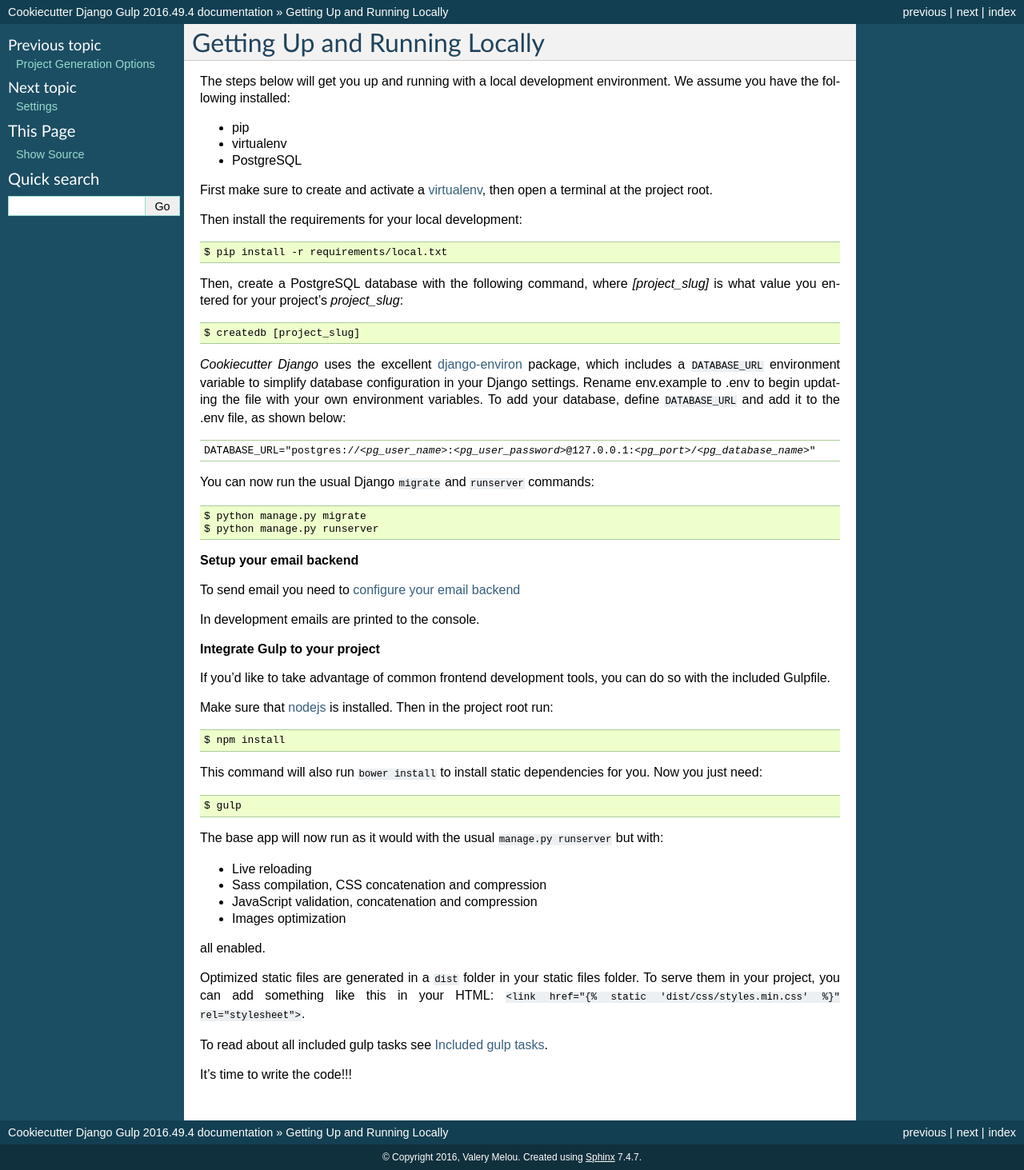
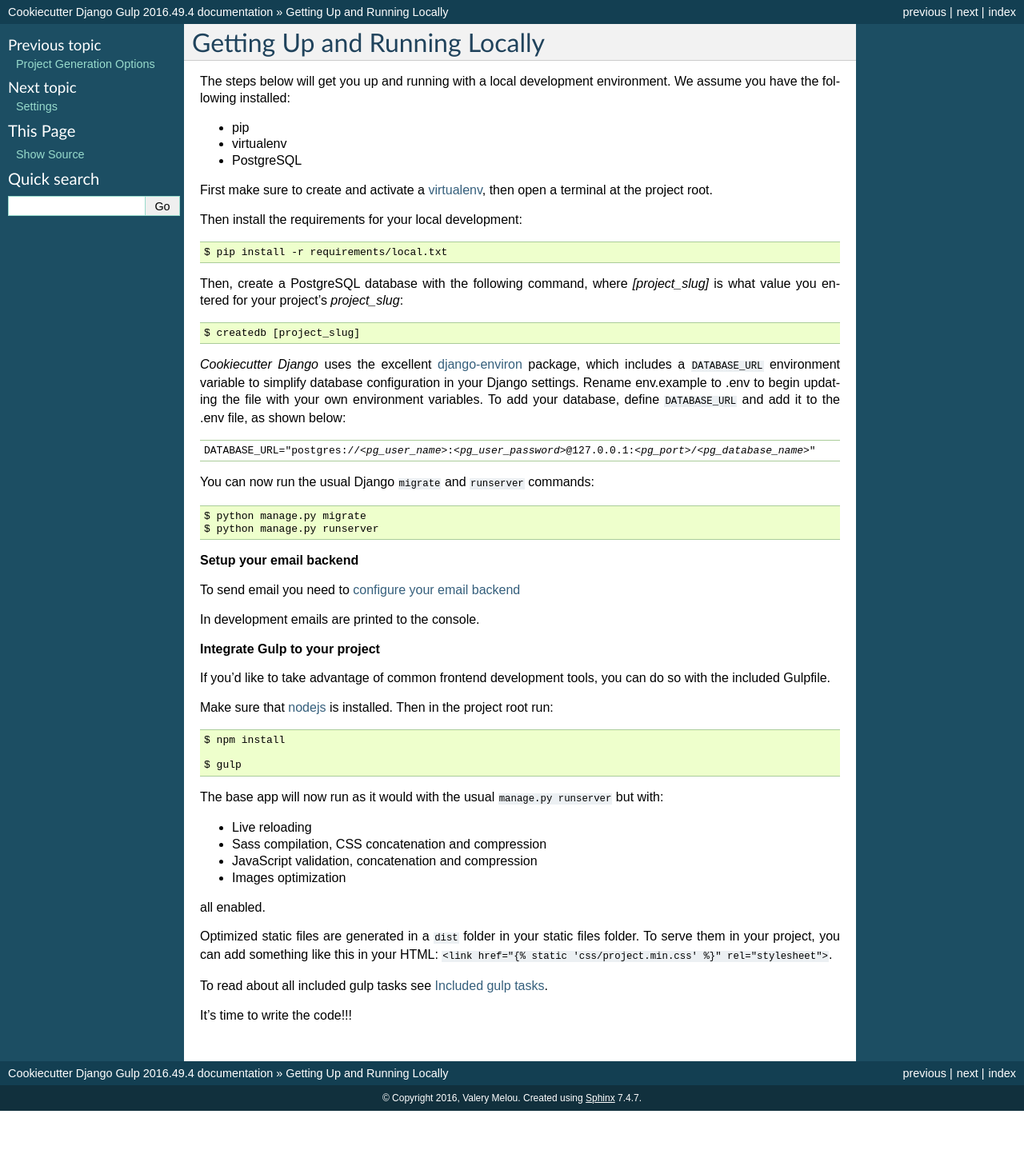
Before and after one commit to valerymelou/cookiecutter-django, a Sphinx documentation site: the page built from docs/developing-locally.rst, in a window 1280 px wide. Shown: the whole page at 80% size. Built offline with Sphinx 7.4.7, drawn with Linux system fonts in a browser that asks for light colours; after the commit the page ends 1389 px from its top, so only the background shows below that.

Commit message:
Remove a persistant reference to Bower

```diff
--- a/docs/developing-locally.rst
+++ b/docs/developing-locally.rst
@@ -51,8 +51,6 @@
 
     $ npm install
 
-This command will also run ``bower install`` to install static dependencies for you. Now you just need::
-
     $ gulp
 
 The base app will now run as it would with the usual ``manage.py runserver`` but with:
@@ -67,7 +65,7 @@
 .. _nodejs: http://nodejs.org/download/
 
 Optimized static files are generated in a ``dist`` folder in your static files folder. To serve them in your project, you can add something like this in your HTML:
-``<link href="{% static 'dist/css/styles.min.css' %}" rel="stylesheet">``.
+``<link href="{% static 'css/project.min.css' %}" rel="stylesheet">``.
 
 To read about all included gulp tasks see :ref:`gulp-tasks`.
 
```
